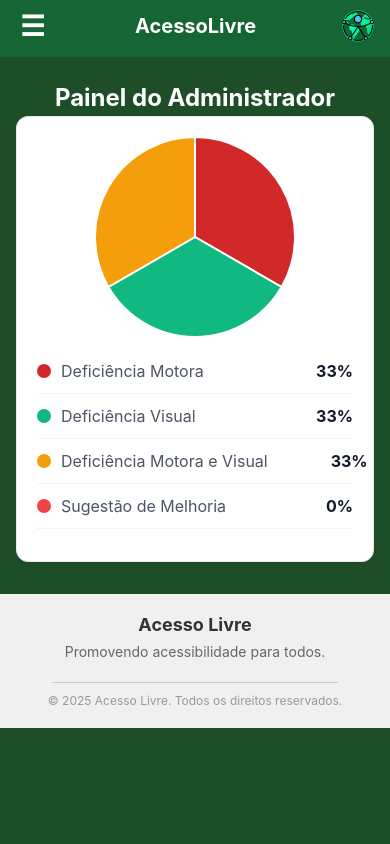
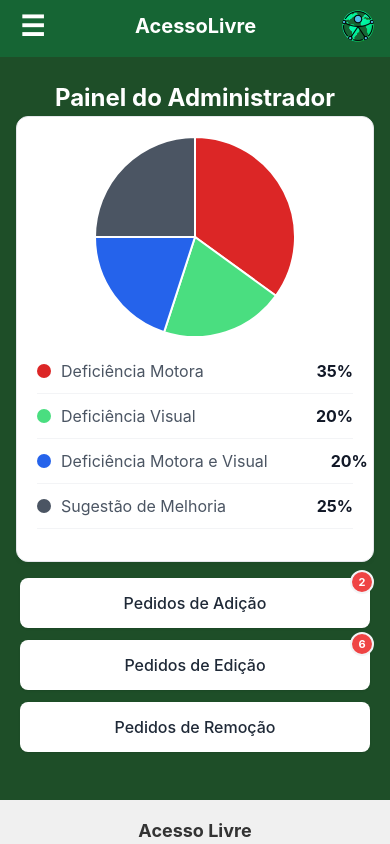
Before and after one commit to Erlanoep13/AcessoLivre-Mobile, a React Native app: screen /Admin in a window 390 px wide. Built offline with nearby package versions, Linux system fonts and the light colour scheme.

Commit message:
feat: Adição de componente de botões para o dashboard do adiministrador.

```diff
--- a/src/components/AdminChart.jsx
+++ b/src/components/AdminChart.jsx
@@ -4,10 +4,10 @@ import Svg, { G, Path } from 'react-native-svg';
 
 // Dados Iguais aos da sua imagem
 const MOCK_DATA = [
-  { name: 'Deficiência Motora', value: 33, color: '#d12929ff' }, // Azul
-  { name: 'Deficiência Visual', value: 33, color: '#10B981' },   // Verde
-  { name: 'Deficiência Motora e Visual              ', value: 33, color: '#F59E0B' }, // Laranja/Amarelo
-  { name: 'Sugestão de Melhoria', value: 0, color: '#EF4444' }, // Vermelho
+  { name: 'Deficiência Motora', value: 35, color: '#dc2626' },
+  { name: 'Deficiência Visual', value: 20, color: '#4ade80' },
+  { name: 'Deficiência Motora e Visual              ', value: 20, color: '#2563eb' },
+  { name: 'Sugestão de Melhoria', value: 25, color: '#4b5563' },
 ];
 
 export function AdminChart() {
--- /dev/null
+++ b/src/components/AdminQuickActions.jsx
@@ -0,0 +1,101 @@
+import React from 'react';
+import { View, Text, TouchableOpacity, StyleSheet } from 'react-native';
+
+export function AdminQuickActions({
+  addRequests = 0,    // Pedidos de adição
+  editRequests = 0,   // Pedidos de edição
+  removeRequests = 0, // Pedidos de remoção
+  onPressAdd,
+  onPressEdit,
+  onPressRemove
+}) {
+
+  // Componente interno do Botão Retangular
+  const ActionButton = ({ label, notificationCount, onPress }) => (
+    <TouchableOpacity style={styles.button} onPress={onPress} activeOpacity={0.7}>
+      <Text style={styles.buttonText}>{label}</Text>
+
+      {/* Bolinha de Notificação no Canto */}
+      {notificationCount > 0 && (
+        <View style={styles.badge}>
+          <Text style={styles.badgeText}>
+            {notificationCount > 9 ? '9+' : notificationCount}
+          </Text>
+        </View>
+      )}
+    </TouchableOpacity>
+  );
+
+  return (
+    <View style={styles.container}>
+      {/* Botão 1: Adição */}
+      <ActionButton
+        label="Pedidos de Adição"
+        notificationCount={addRequests}
+        onPress={onPressAdd}
+      />
+
+      {/* Botão 2: Edição */}
+      <ActionButton
+        label="Pedidos de Edição"
+        notificationCount={editRequests}
+        onPress={onPressEdit}
+      />
+
+      {/* Botão 3: Remoção */}
+      <ActionButton
+        label="Pedidos de Remoção"
+        notificationCount={removeRequests}
+        onPress={onPressRemove}
+      />
+    </View>
+  );
+}
+
+const styles = StyleSheet.create({
+  container: {
+    width: '100%',
+    paddingHorizontal: 4, // Pequeno respiro lateral
+    marginBottom: 20,
+  },
+  button: {
+    backgroundColor: '#ffffffff',
+    paddingVertical: 15,
+    borderRadius: 8,
+    marginBottom: 12, // Espaço entre um botão e outro
+    alignItems: 'center', // Texto centralizado
+    justifyContent: 'center',
+    position: 'relative', // Essencial para a notificação absoluta funcionar
+    // Sombra leve
+    elevation: 2,
+    shadowColor: '#000',
+    shadowOpacity: 0.1,
+    shadowRadius: 2,
+    shadowOffset: { width: 0, height: 1 },
+  },
+  buttonText: {
+    fontSize: 16,
+    fontWeight: '500',
+    color: '#1F2937', // Cinza escuro/Preto
+  },
+  badge: {
+    position: 'absolute',
+    top: -8, // Sobe um pouquinho pra fora do botão
+    right: -4, // Fica no canto direito
+    backgroundColor: '#EF4444', // Vermelho vivo
+    borderRadius: 12, // Redondo
+    minWidth: 24,
+    height: 24,
+    justifyContent: 'center',
+    alignItems: 'center',
+    borderWidth: 2,
+    borderColor: '#F3F4F6', // Borda clarinha para destacar do fundo
+    paddingHorizontal: 4,
+    elevation: 3,
+  },
+  badgeText: {
+    color: '#FFF',
+    fontSize: 11,
+    fontWeight: 'bold',
+  }
+});
--- a/src/pages/Admin/AdminPage.jsx
+++ b/src/pages/Admin/AdminPage.jsx
@@ -3,6 +3,7 @@ import { View, Text, ScrollView, StyleSheet } from 'react-native';
 import { Navbar } from '../../components/Navbar';
 import { Footer } from '../../components/Footer';
 import { AdminChart } from '../../components/AdminChart';
+import { AdminQuickActions } from '../../components/AdminQuickActions';
 
 export function AdminPage() {
   return (
@@ -16,7 +17,15 @@ export function AdminPage() {
           <Text style={styles.pageTitle}>Painel do Administrador</Text>
 
           <AdminChart />
-
+          {/* Botões de Ação Rápida */}
+          <AdminQuickActions
+          addRequests={2}     // Exemplo: 2 pedidos de adição
+          editRequests={6}    // Exemplo: 6 pedidos de edição
+          removeRequests={0}  // 0 pedidos de remoção
+          onPressAdd={() => console.log('Ver adições')}
+          onPressEdit={() => console.log('Ver edições')}
+          onPressRemove={() => console.log('Ver remoções')}
+        />
         </View>
 
         {/* Footer no final */}
--- a/src/routes.jsx
+++ b/src/routes.jsx
@@ -16,7 +16,7 @@ const Stack = createNativeStackNavigator();
 export function Routes() {
   return (
     <Stack.Navigator
-      initialRouteName="Map" // Define qual tela abre primeiro
+      initialRouteName="Admin" // Define qual tela abre primeiro
       screenOptions={{
         headerShown: false // Esconde o cabeçalho padrão feio do Android/iOS
       }}
```
Also changed, not shown: 1 other file (tests, documents, lock files or other folders).
